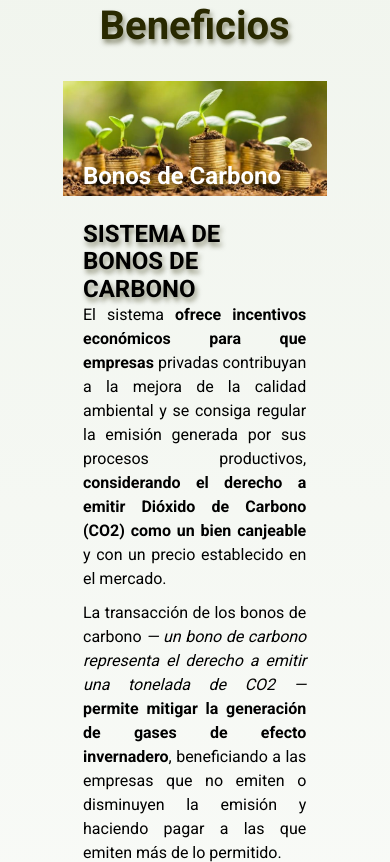
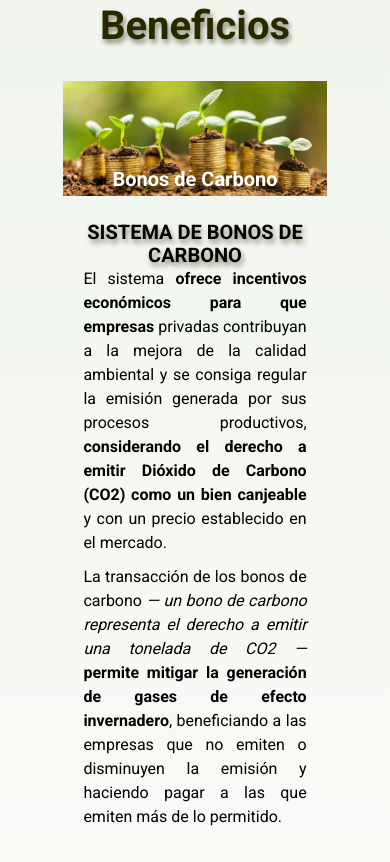
Before and after one commit to FranciscoCuminiLondero/eirwa, a plain HTML site: page index.html in a window 390 px wide. Shown: the part 2718-3580 px from the top of the page. Drawn offline with nearby package versions, Linux system fonts and the light colour scheme; a script that the page names is missing.

Commit message:
arreglo de errores

```diff
--- a/css/styles.css
+++ b/css/styles.css
@@ -797,6 +797,10 @@ body {
 }
 
 @media (max-width:800px) {
+    .profits__subtitle {
+        font-size: 1.25rem;
+        text-align: center;
+    }
     .contact__container {
         height: 100%;
         display: flex;
```
